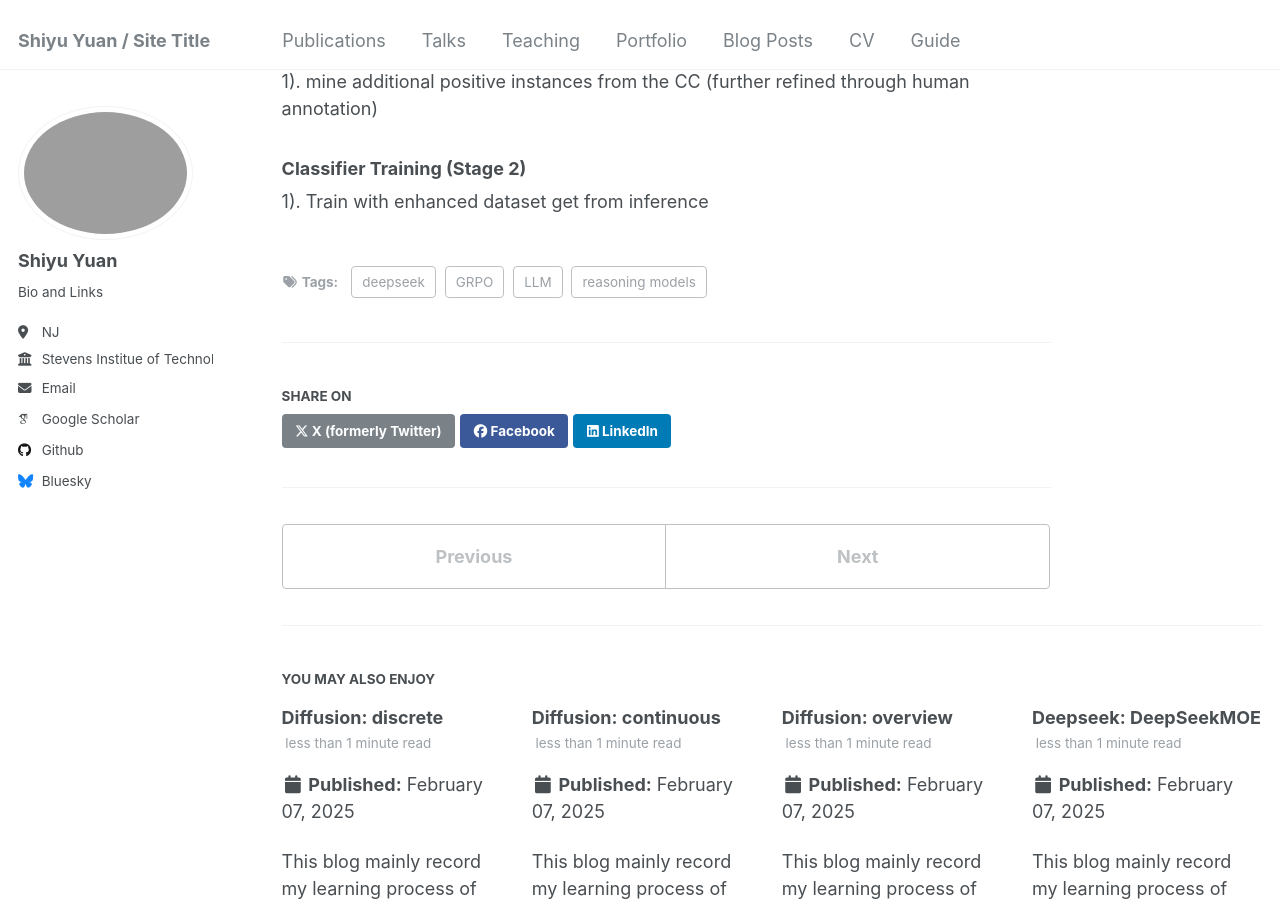
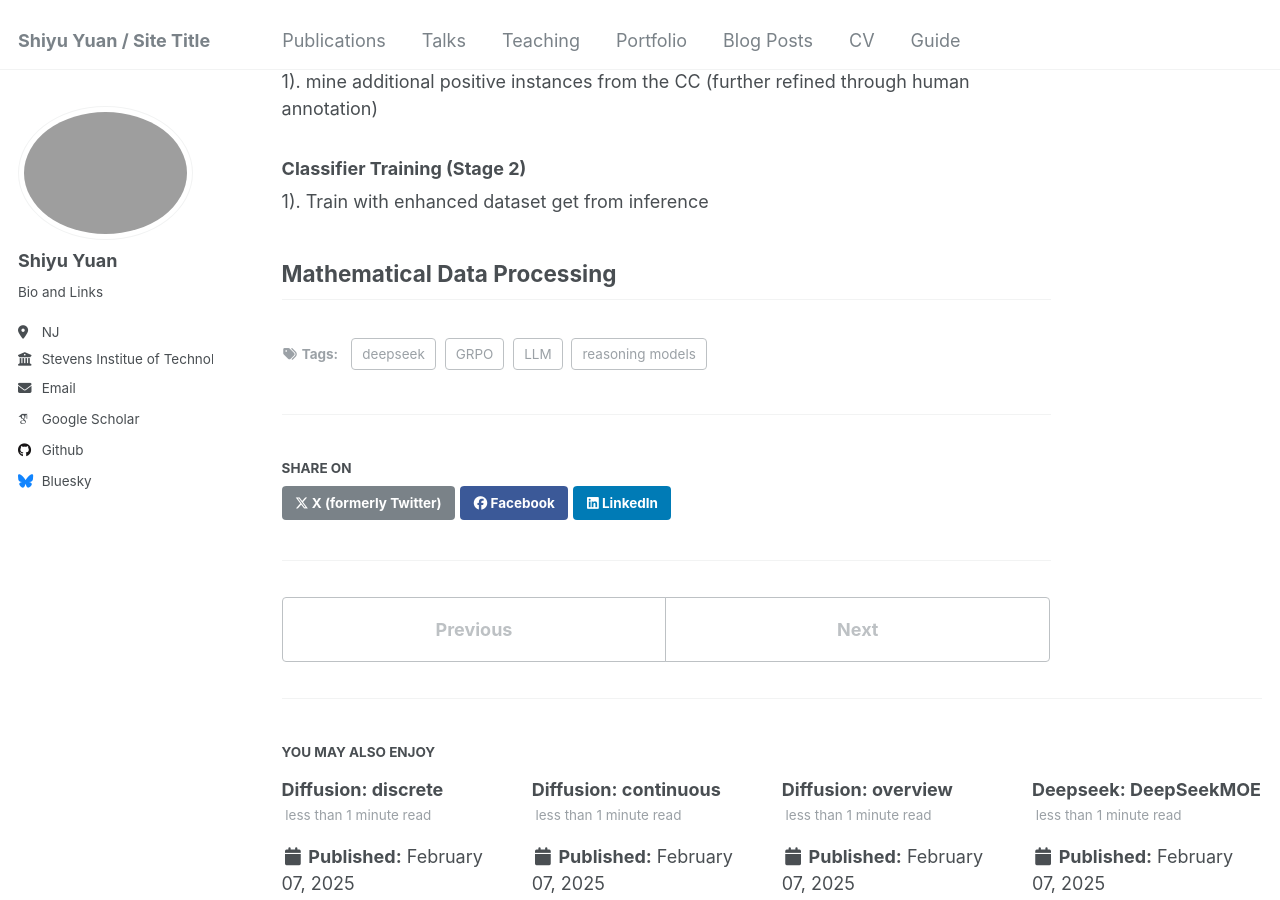
Before and after one commit to syyuan2021/syy2025, a Jekyll site: the page built from _posts/2025-02-07-blog-post-5.md, in a window 1280 px wide and 900 px high, scrolled down 633 px. Built offline with Jekyll 4.4.1, drawn with Linux system fonts in a browser that asks for light colours; some web fonts are replaced.

Commit message:
Update 2025-02-07-blog-post-5.md

```diff
--- a/_posts/2025-02-07-blog-post-5.md
+++ b/_posts/2025-02-07-blog-post-5.md
@@ -26,3 +26,5 @@ DeepSeek- Math Corpus: 120B math tokens (dataset is extracted from the Common Cr
 1). mine additional positive instances from the CC (further refined through human annotation)
 ### Classifier Training (Stage 2)
 1). Train with enhanced dataset get from inference
+
+## Mathematical Data Processing
```
